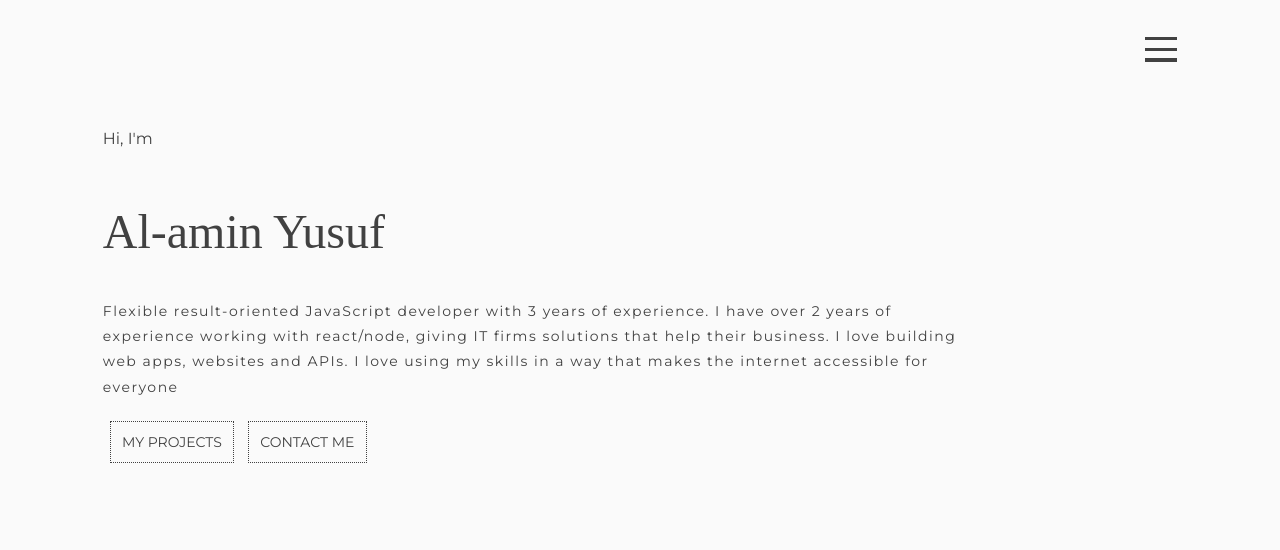
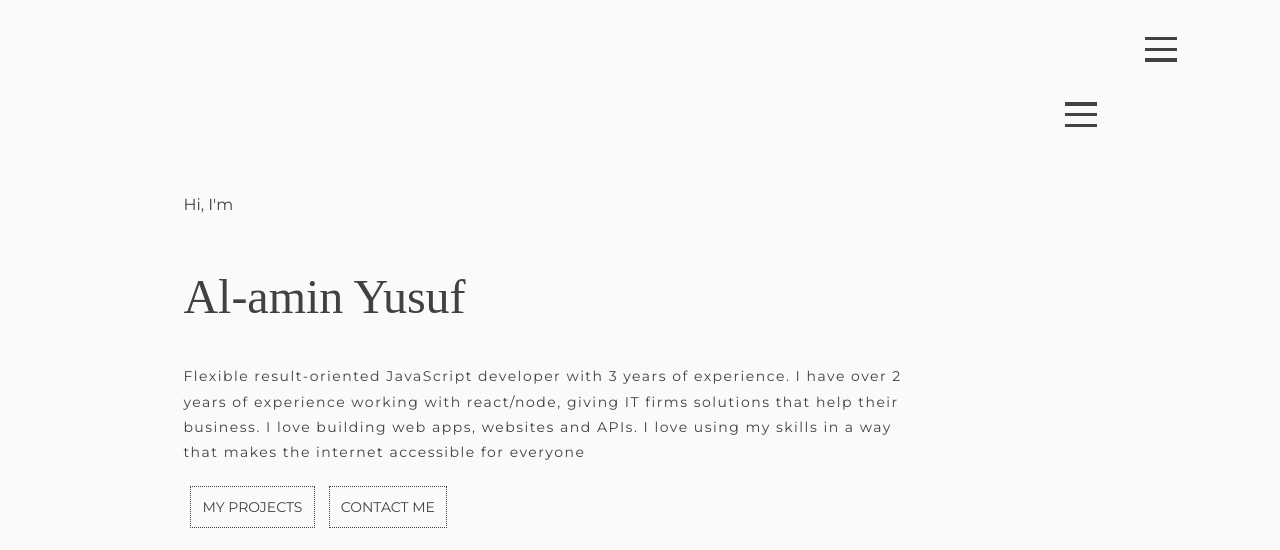
Before and after one commit to alaminyusuf/portfolio, a Gatsby site: page / in a window 1280 px wide. Built offline with nearby package versions, Linux system fonts and the light colour scheme; Gatsby itself is replaced by a stand-in of ours; a web font is replaced by a local one.

Commit message:
global style now available to layout component

```diff
--- a/src/components/layout.js
+++ b/src/components/layout.js
@@ -1,9 +1,17 @@
 import React from "react"
+import styled from "styled-components"
 import PropTypes from "prop-types"
 import { useStaticQuery, graphql } from "gatsby"
 
+import { GlobalStyle } from "../utils/createGlobalStyle"
+
 import Header from "./header"
+import Navbar from "../components/Navbar"
 
+const Container = styled.div`
+  width: 85%;
+  margin: 0 auto;
+`
 const Layout = ({ children }) => {
   const data = useStaticQuery(graphql`
     query SiteTitleQuery {
@@ -18,7 +26,11 @@ const Layout = ({ children }) => {
   return (
     <React.Fragment>
       <Header siteTitle={data.site.siteMetadata?.title || `Title`} />
-      <main>{children}</main>
+      <Container>
+        <GlobalStyle />
+        <Navbar />
+        <main>{children}</main>
+      </Container>
     </React.Fragment>
   )
 }
```
